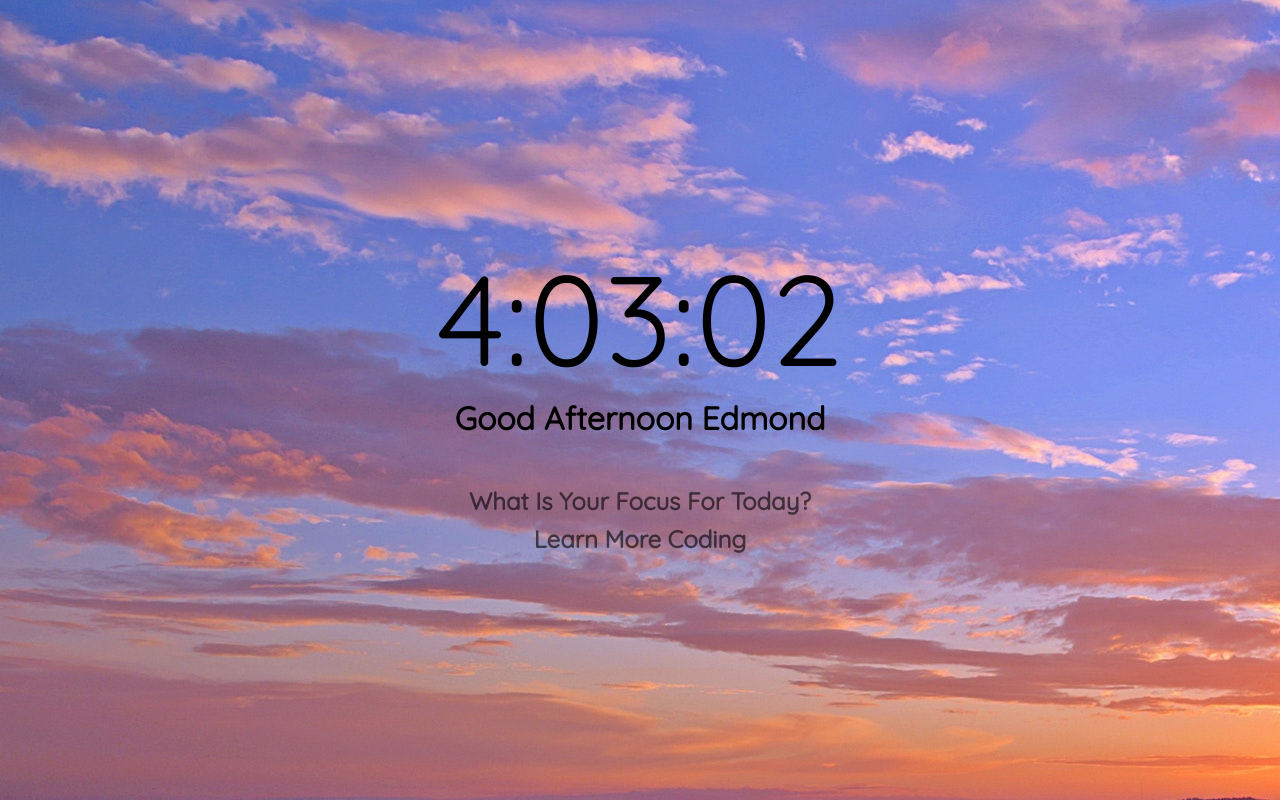
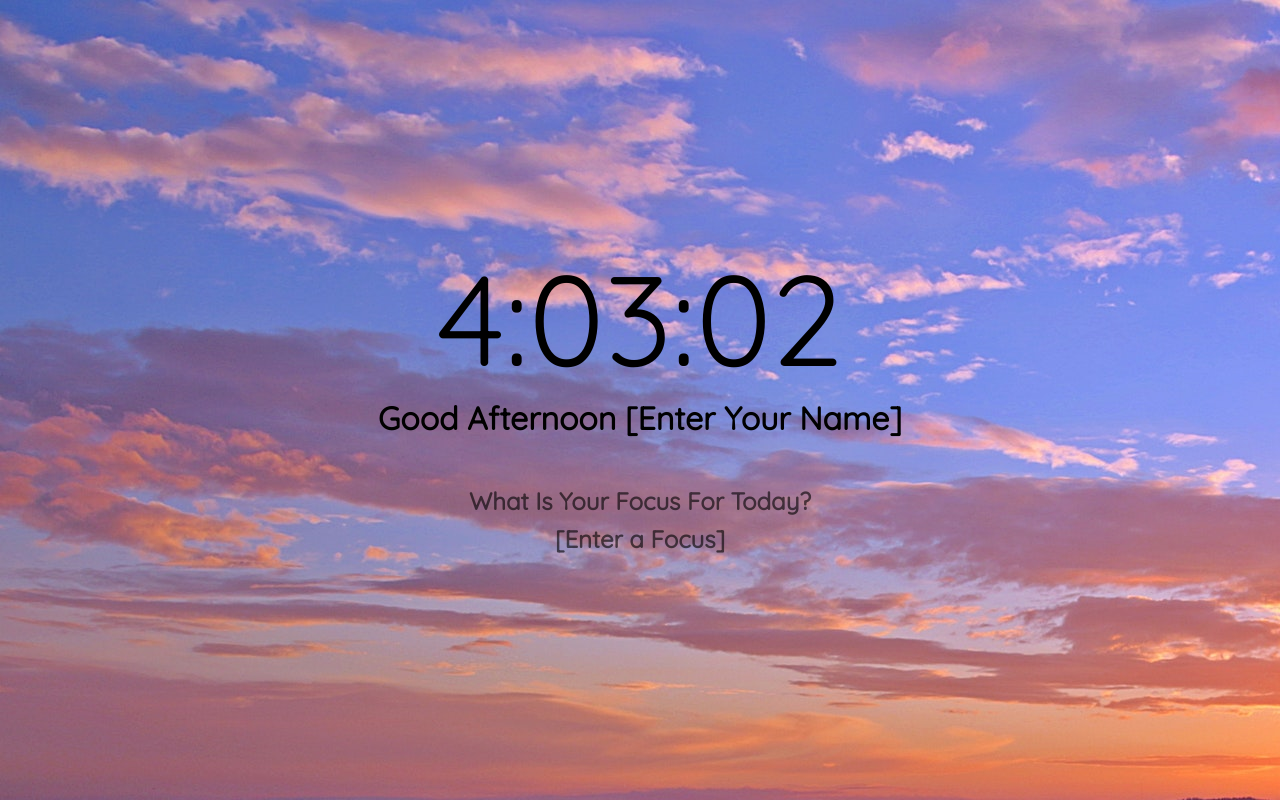
Before and after one commit to edjunma/Moment-Landing, a plain HTML site: page index.html in a window 1280 px wide. Drawn offline with Linux system fonts and the light colour scheme.

Commit message:
addded get name and focus functions

```diff
--- a/index.html
+++ b/index.html
@@ -12,11 +12,11 @@
 		<time id="time"></time>
 		<h1>
 			<span id="greeting"></span>
-			<span id="name" contenteditable="true">Edmond</span>
+			<span id="name" contenteditable="true"></span>
 		</h1>
 
 		<h2>What Is Your Focus For Today?</h2>
-		<h2 id="focus" contenteditable="true">Learn More Coding</h2>
+		<h2 id="focus" contenteditable="true"></h2>
 
 		<script src="js/main.js"></script>
 	</body>
--- a/js/main.js
+++ b/js/main.js
@@ -49,6 +49,26 @@ function setBgGreet() {
 	}
 }
 
+// Get Name
+function getName() {
+	if (localStorage.getItem('name') === null) {
+		name.textContent = '[Enter Your Name]';
+	} else {
+		name.textContent = localStorage.getItem('name');
+	}
+}
+
+// Get Focus
+function getFocus() {
+	if (localStorage.getItem('focus') === null) {
+		focus.textContent = '[Enter a Focus]';
+	} else {
+		focus.textContent = localStorage.getItem('focus');
+	}
+}
+
 // Run
 showTime();
 setBgGreet();
+getName();
+getFocus();
```
